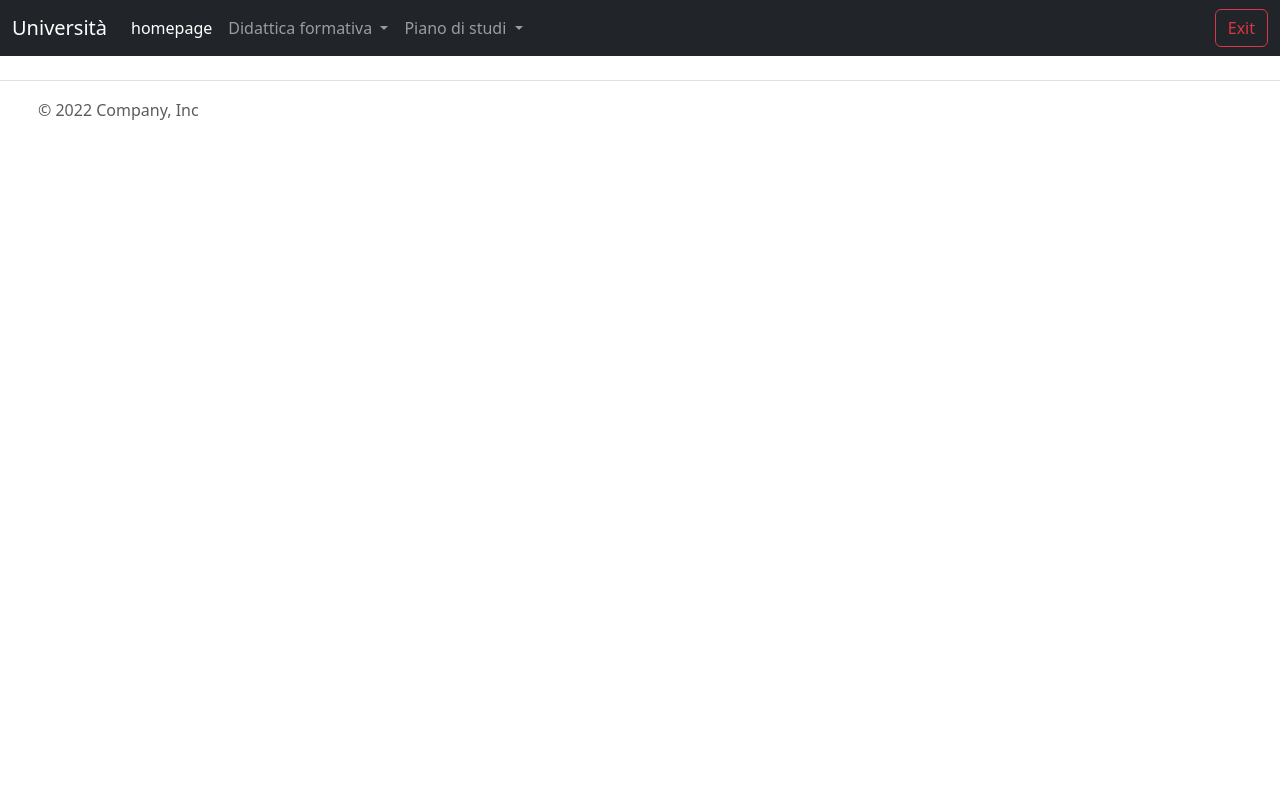
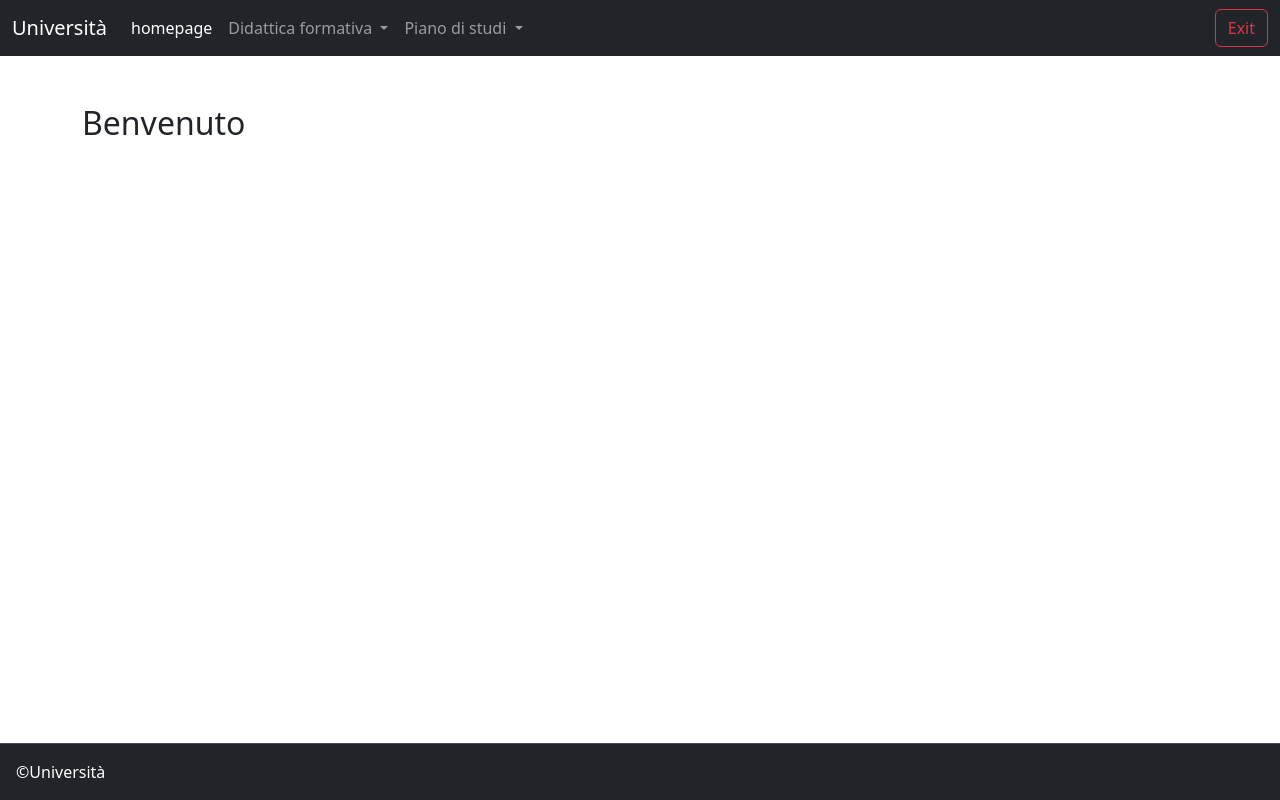
Before and after one commit to michele25-10/medicina, a PHP site: page /homepage.php in a window 1280 px wide. Run offline with PHP 8.4, Linux system fonts and the light colour scheme; the visitor is signed in with stand-in values (Sample User, id 1); data that the repository does not hold is empty.

Commit message:
HomePage e sistemazione del footer

```diff
--- a/api.php
+++ b/api.php
@@ -1,7 +1,8 @@
 <?php
+require_once('./connect.php');
+
 function login($email, $password)
 {
-    require_once('./connect.php');
     //echo $_SESSION['user_id'];
     if (isset($email) || isset($password)) {
         echo ($email . $password);
@@ -24,4 +25,22 @@ function login($email, $password)
     }
 }
 
+function info($id_user)
+{
+    if (isset($id_user)) {
+        $db = new Database();
+        $db_conn = $db->connect();
+
+        $sql = "SELECT email
+                FROM utente
+                WHERE id='" . $id_user . "';";
+
+        $result = $db_conn->query($sql);
+        while ($row = $result->fetch_assoc()) {
+            return $row['email'];
+        }
+
+    }
+}
+
 ?>
--- a/footer.php
+++ b/footer.php
@@ -1,22 +1,6 @@
-<footer class="d-flex flex-wrap justify-content-between align-items-center py-3 my-4 border-top">
+<footer class="fixed-bottom d-flex flex-wrap justify-content-between align-items-center py-3 mt-1 border-top bg-dark"
+    data-bs-theme="dark">
     <div class="col-md-4 d-flex align-items-center">
-        <a href="/" class="mb-3 me-2 mb-md-0 text-muted text-decoration-none lh-1">
-            <svg class="bi" width="30" height="24">
-                <use xlink:href="#bootstrap"></use>
-            </svg>
-        </a>
-        <span class="mb-3 mb-md-0 text-muted">© 2022 Company, Inc</span>
+        <span class="ms-3 mb-3 mb-md-0 text-white">©Università</span>
     </div>
-
-    <ul class="nav col-md-4 justify-content-end list-unstyled d-flex">
-        <li class="ms-3"><a class="text-muted" href="#"><svg class="bi" width="24" height="24">
-                    <use xlink:href="#twitter"></use>
-                </svg></a></li>
-        <li class="ms-3"><a class="text-muted" href="#"><svg class="bi" width="24" height="24">
-                    <use xlink:href="#instagram"></use>
-                </svg></a></li>
-        <li class="ms-3"><a class="text-muted" href="#"><svg class="bi" width="24" height="24">
-                    <use xlink:href="#facebook"></use>
-                </svg></a></li>
-    </ul>
 </footer>
--- a/homepage.php
+++ b/homepage.php
@@ -1,3 +1,11 @@
+<?php
+session_start();
+
+include_once dirname(__FILE__) . '\api.php';
+
+$email = info($_SESSION['user_id']);
+?>
+
 <!doctype html>
 <html lang="en">
 
@@ -13,9 +21,10 @@
 
     <?php require_once(__DIR__ . '\header.php'); ?>
 
-
-    <div class="container" id="content">
-
+    <div class="container mt-5" id="content">
+        <h2>Benvenuto
+            <?php echo $email ?>
+        </h2>
     </div>
 
     <?php require_once(__DIR__ . '\footer.php'); ?>
```
